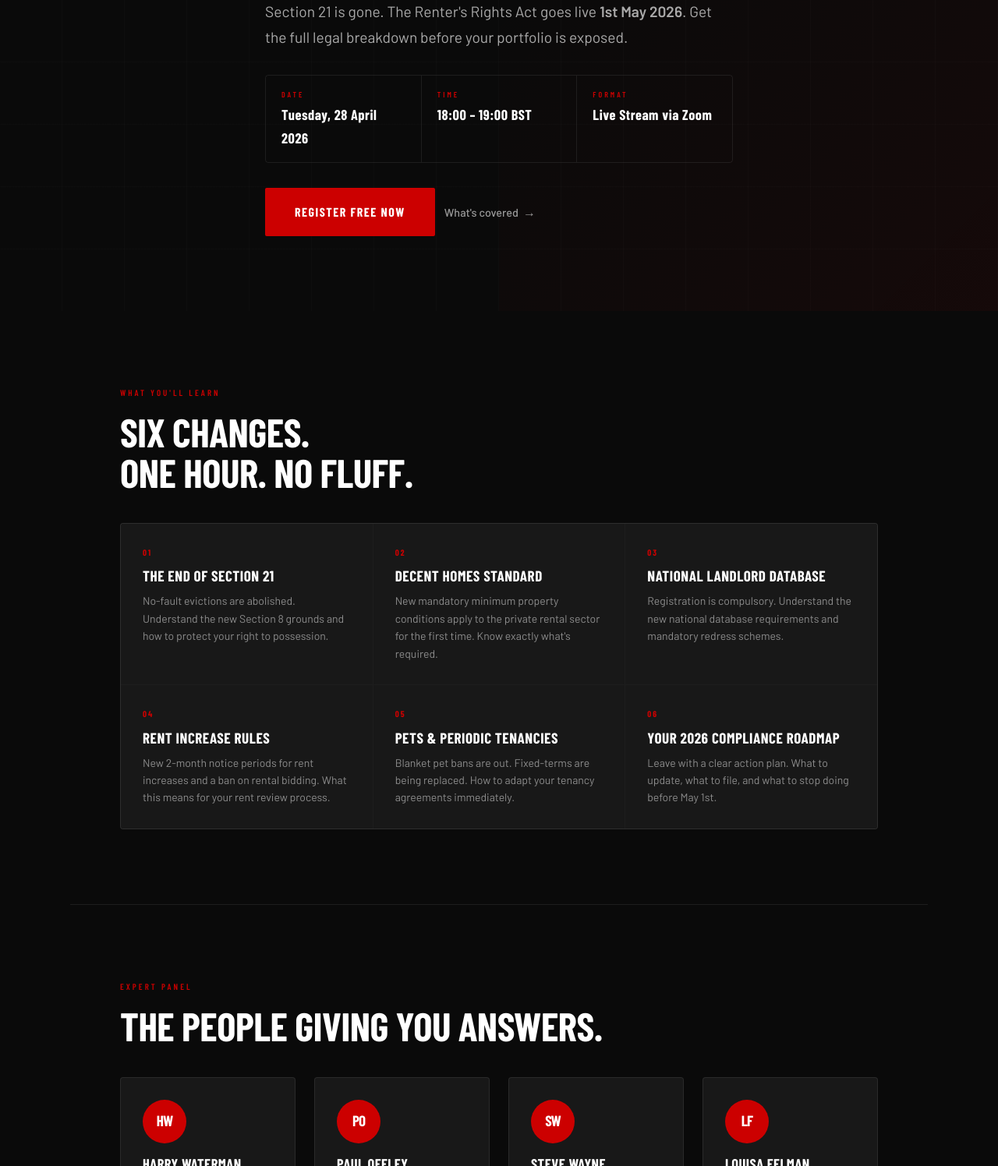
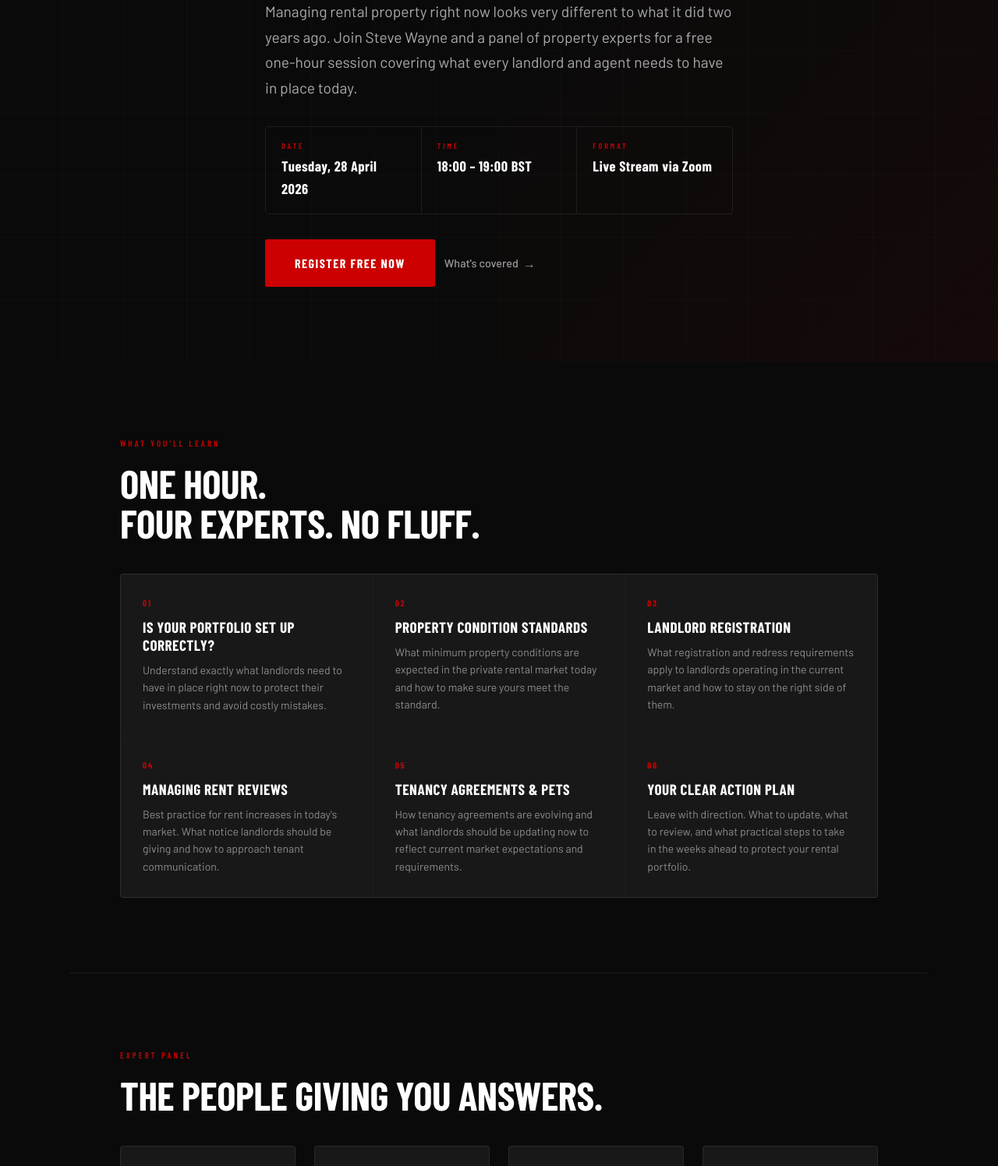
Before and after one commit to kingdomwork/rentersrights, a plain HTML site: page index.html in a window 1280 px wide. Shown: the part 765-2261 px from the top of the page at 78% size. Drawn offline with nearby package versions, Linux system fonts and the light colour scheme; a web font is replaced by a local one.

Commit message:
Add files via upload

```diff
--- a/index.html
+++ b/index.html
@@ -3,8 +3,8 @@
 <head>
 <meta charset="UTF-8" />
 <meta name="viewport" content="width=device-width, initial-scale=1.0" />
-<title>Renter's Rights Act Webinar | Benjamin Stevens</title>
-<meta name="description" content="The Renter's Rights Act goes live May 1st. Join our expert webinar on Tuesday 28th April 2026 to get compliant before the clock runs out." />
+<title>Free Landlord Webinar – Tuesday 28th April | Benjamin Stevens</title>
+<meta name="description" content="Free live session for UK landlords and agents. Steve Wayne and a panel of property experts share what every landlord should have in place right now. Register free." />
 <link rel="preconnect" href="https://fonts.googleapis.com" />
 <link rel="preconnect" href="https://fonts.gstatic.com" crossorigin />
 <link href="https://fonts.googleapis.com/css2?family=Barlow+Condensed:ital,wght@0,400;0,600;0,700;0,800;0,900;1,700&family=Barlow:wght@400;500;600&display=swap" rel="stylesheet" />
@@ -21,7 +21,7 @@ s.parentNode.insertBefore(t,s)}(window, document,'script',
 fbq('init', '945883568016245');
 fbq('track', 'PageView');
 fbq('track', 'ViewContent', {
-  content_name: "Renter's Rights Webinar",
+  content_name: "Landlord Property Webinar",
   content_category: 'Property / Lettings',
   content_type: 'webinar'
 });
@@ -838,15 +838,15 @@ src="https://www.facebook.com/tr?id=945883568016245&ev=PageView&noscript=1"
     </div>
 
     <h1 class="hero-title fade-up delay-2">
-      <span class="italic">The</span>
-      Renter's<br />
-      <span class="accent">Rights</span><br />
-      Briefing
+      <span class="italic">Free</span>
+      Landlord<br />
+      <span class="accent">Webinar</span><br />
+      Live
     </h1>
 
     <p class="hero-subtitle fade-up delay-3">
-      Section 21 is gone. The Renter's Rights Act goes live <strong>1st May 2026</strong>.
-      Get the full legal breakdown before your portfolio is exposed.
+      Managing rental property right now looks very different to what it did two years ago.
+      Join Steve Wayne and a panel of property experts for a free one-hour session covering what every landlord and agent needs to have in place today.
     </p>
 
     <div class="event-bar fade-up delay-4">
@@ -879,37 +879,37 @@ src="https://www.facebook.com/tr?id=945883568016245&ev=PageView&noscript=1"
 <!-- WHAT YOU'LL LEARN -->
 <section id="what-youll-learn">
   <p class="section-label">What you'll learn</p>
-  <h2 class="section-title">Six changes.<br />One hour. No fluff.</h2>
+  <h2 class="section-title">One hour.<br />Four experts. No fluff.</h2>
   <div class="topics-grid">
     <div class="topic-card">
       <span class="topic-number">01</span>
-      <span class="topic-heading">The end of Section 21</span>
-      <p class="topic-body">No-fault evictions are abolished. Understand the new Section 8 grounds and how to protect your right to possession.</p>
+      <span class="topic-heading">Is Your Portfolio Set Up Correctly?</span>
+      <p class="topic-body">Understand exactly what landlords need to have in place right now to protect their investments and avoid costly mistakes.</p>
     </div>
     <div class="topic-card">
       <span class="topic-number">02</span>
-      <span class="topic-heading">Decent Homes Standard</span>
-      <p class="topic-body">New mandatory minimum property conditions apply to the private rental sector for the first time. Know exactly what's required.</p>
+      <span class="topic-heading">Property Condition Standards</span>
+      <p class="topic-body">What minimum property conditions are expected in the private rental market today and how to make sure yours meet the standard.</p>
     </div>
     <div class="topic-card">
       <span class="topic-number">03</span>
-      <span class="topic-heading">National Landlord Database</span>
-      <p class="topic-body">Registration is compulsory. Understand the new national database requirements and mandatory redress schemes.</p>
+      <span class="topic-heading">Landlord Registration</span>
+      <p class="topic-body">What registration and redress requirements apply to landlords operating in the current market and how to stay on the right side of them.</p>
     </div>
     <div class="topic-card">
       <span class="topic-number">04</span>
-      <span class="topic-heading">Rent Increase Rules</span>
-      <p class="topic-body">New 2-month notice periods for rent increases and a ban on rental bidding. What this means for your rent review process.</p>
+      <span class="topic-heading">Managing Rent Reviews</span>
+      <p class="topic-body">Best practice for rent increases in today's market. What notice landlords should be giving and how to approach tenant communication.</p>
     </div>
     <div class="topic-card">
       <span class="topic-number">05</span>
-      <span class="topic-heading">Pets &amp; Periodic Tenancies</span>
-      <p class="topic-body">Blanket pet bans are out. Fixed-terms are being replaced. How to adapt your tenancy agreements immediately.</p>
+      <span class="topic-heading">Tenancy Agreements &amp; Pets</span>
+      <p class="topic-body">How tenancy agreements are evolving and what landlords should be updating now to reflect current market expectations and requirements.</p>
     </div>
     <div class="topic-card">
       <span class="topic-number">06</span>
-      <span class="topic-heading">Your 2026 Compliance Roadmap</span>
-      <p class="topic-body">Leave with a clear action plan. What to update, what to file, and what to stop doing before May 1st.</p>
+      <span class="topic-heading">Your Clear Action Plan</span>
+      <p class="topic-body">Leave with direction. What to update, what to review, and what practical steps to take in the weeks ahead to protect your rental portfolio.</p>
     </div>
   </div>
 </section>
@@ -932,7 +932,7 @@ src="https://www.facebook.com/tr?id=945883568016245&ev=PageView&noscript=1"
       <div class="speaker-avatar">PO</div>
       <div>
         <p class="speaker-name">Paul Offley</p>
-        <p class="speaker-role"><strong>Head of Compliance, The Guild of Property Professionals</strong>The leading voice on regulatory compliance for UK estate and lettings agents.</p>
+        <p class="speaker-role"><strong>Head of Compliance, The Guild of Property Professionals</strong>Recognised authority on professional standards for UK estate and lettings agents.</p>
       </div>
     </div>
     <div class="speaker-card">
@@ -957,7 +957,7 @@ src="https://www.facebook.com/tr?id=945883568016245&ev=PageView&noscript=1"
   <div class="cta-inner">
     <div>
       <h2 class="cta-heading">Don't get caught<br /><span class="accent">without a plan.</span></h2>
-      <p class="cta-sub">This is the biggest legislative shift in a generation. One hour on the 28th could save you from months of costly mistakes.</p>
+      <p class="cta-sub">Are you confident your rental portfolio is being managed correctly? One hour on the 28th could save you from months of costly mistakes. Register free and get clarity, direction, and a clear action plan.</p>
     </div>
     <div style="display:flex; flex-direction:column; gap:12px; align-items:flex-start;">
       <a href="https://zoom.us/webinar/register/WN_cj7NCstaQTqPXiWGFpMzmw" class="btn-primary" target="_blank" rel="noopener">
@@ -987,7 +987,7 @@ src="https://www.facebook.com/tr?id=945883568016245&ev=PageView&noscript=1"
     <div class="modal-header">
       <div class="modal-header-left">
         <div class="modal-dot"></div>
-        <span class="modal-title">Renter's Rights Webinar &mdash; Register Free</span>
+        <span class="modal-title">Free Landlord Webinar &mdash; Register Now</span>
       </div>
       <button class="modal-close" id="modal-close-btn" aria-label="Close">&times;</button>
     </div>
@@ -1093,7 +1093,7 @@ src="https://www.facebook.com/tr?id=945883568016245&ev=PageView&noscript=1"
   document.querySelectorAll('.btn-primary, .nav-cta').forEach(btn => {
     btn.addEventListener('click', (e) => {
       fbq('track', 'Lead', {
-        content_name: "Renter's Rights Webinar",
+        content_name: "Landlord Property Webinar",
         content_category: 'Property / Lettings'
       });
       openModal(e);
```
